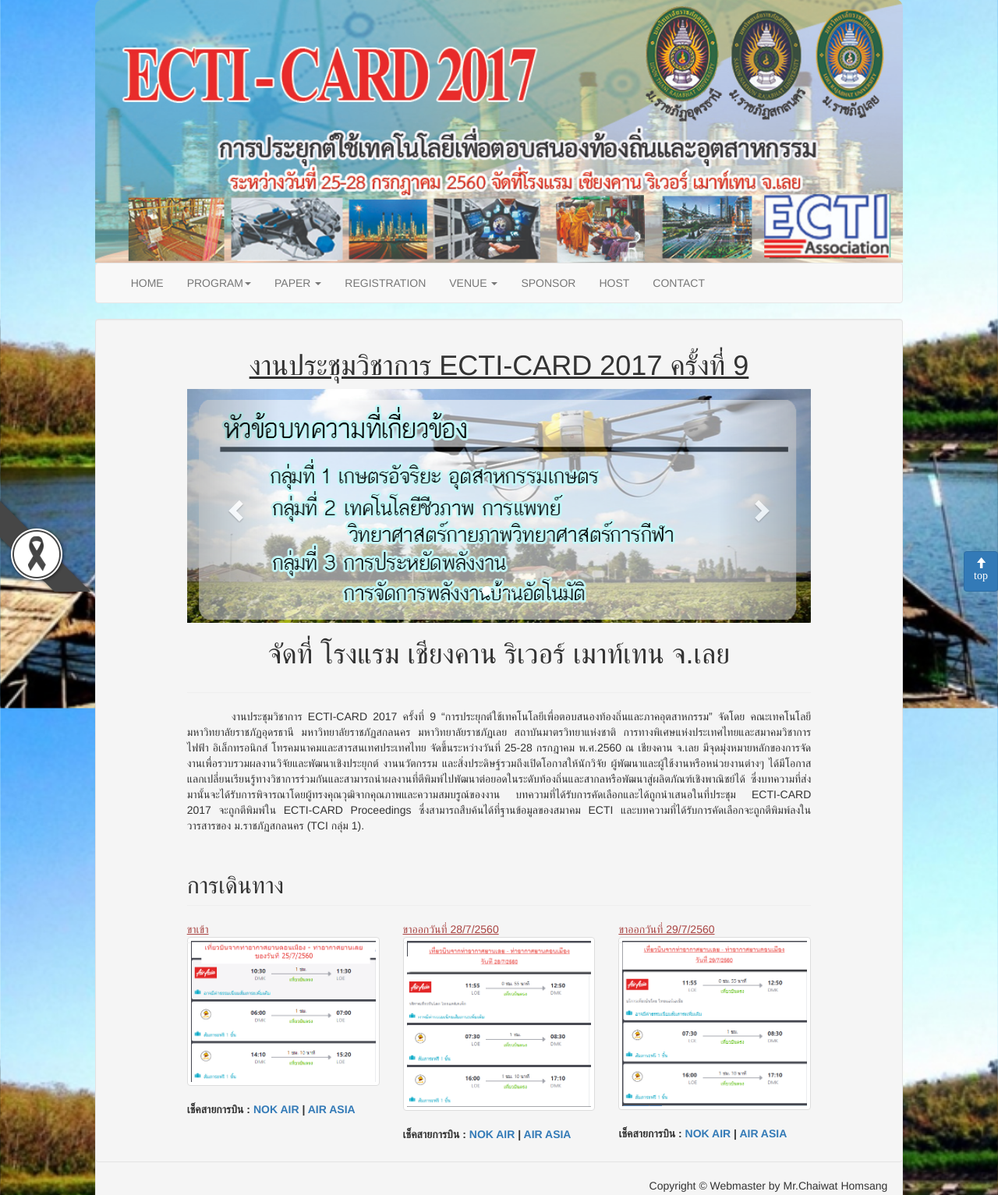
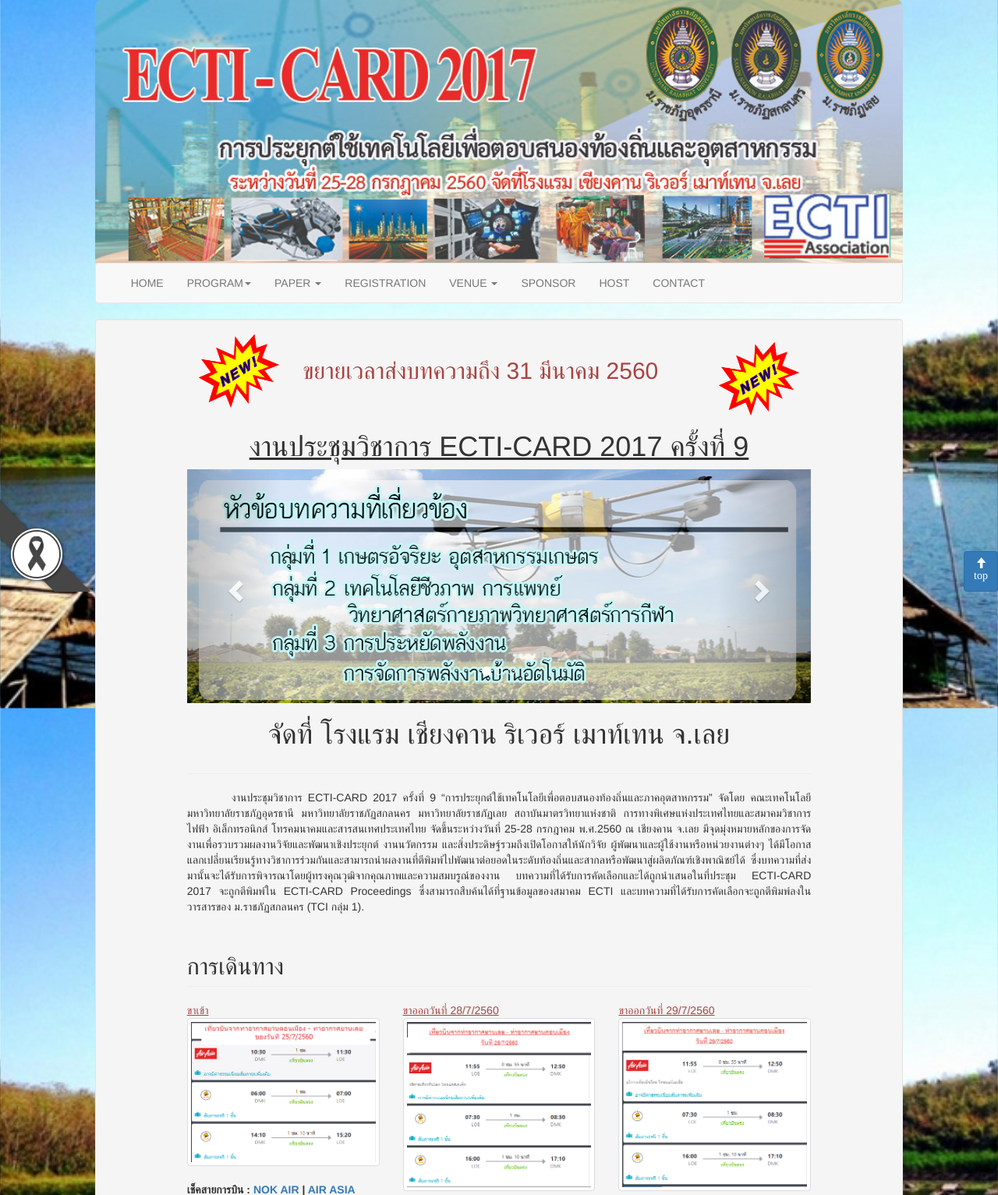
Before and after one commit to mynameistecs51/ecticard, a PHP site: page / in a window 1280 px wide. Shown: the part 41-1574 px from the top of the page at 78% size. Run offline with PHP 8.4, Linux system fonts and the light colour scheme.

Commit message:
update index.php

```diff
--- a/index.php
+++ b/index.php
@@ -1,8 +1,13 @@
 <?php include 'header.php';?>
 
-<div class="row"><h1 align="center"><u> งานประชุมวิชาการ ECTI-CARD 2017 ครั้งที่ 9</u></h1></div>
+<div class="row">
+	<div class="col-sm-12">
+	<p><img src="assets/img/new_icon.gif" alt="" class="col-sm-2"><h2 class="col-sm-8 text-danger"> ขยายเวลาส่งบทความถึง 31 มีนาคม 2560</h2><img src="assets/img/new_icon.gif" alt="" class="col-sm-2"></p>
+	</div>
+</div>
 
 <div class="row">
+	<h1 align="center"><u> งานประชุมวิชาการ ECTI-CARD 2017 ครั้งที่ 9</u></h1>
 	<div class="col-sm-12">
 		<div id="carousel-example-generic" class="carousel slide" data-ride="carousel" style="height:300px;">
 			<!-- Indicators -->
```
